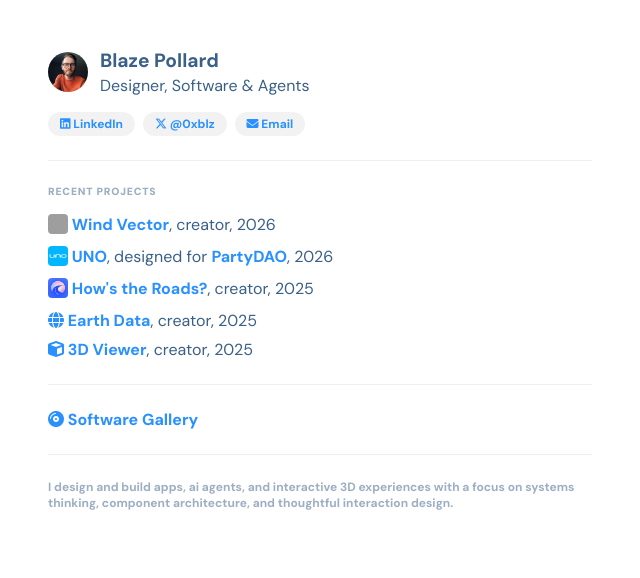
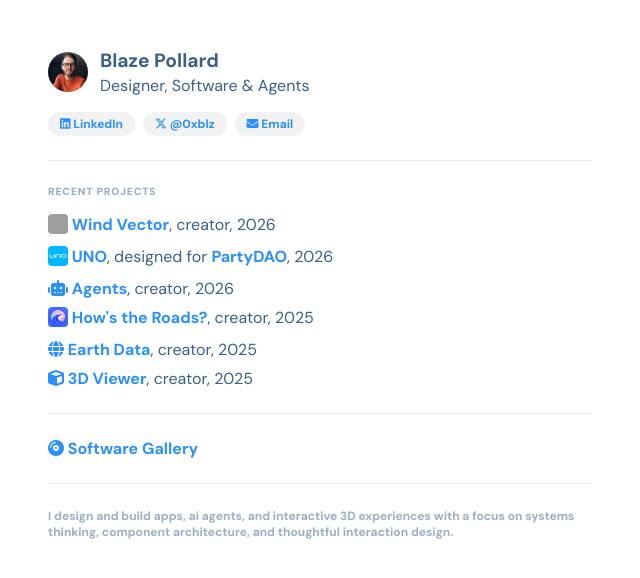
Before and after one commit to 0xblz/blaze-design, a Jekyll site: the page built from index.html, in a window 1280 px wide. Shown: the top 578 px of the page, without its empty margins (0-640 px from the left). Built offline with Jekyll 4.4.1, drawn with Linux system fonts in a browser that asks for light colours; nearby versions of some CDN libraries; grey boxes are pictures that could not be loaded.

Commit message:
Add Agents to projects list
Co-Authored-By: Claude Opus 4.6 (1M context) <noreply@anthropic.com>

```diff
--- a/index.html
+++ b/index.html
@@ -24,6 +24,7 @@ js: gallery
 <ul>
     <li><a href="https://windvector.app" target="_blank"><img src="https://windvector.app/assets/images/app-icon.jpg" alt="Wind Vector"> Wind Vector</a>, creator, 2026</li>
     <li><a href="https://world.org/ecosystem/app_a4f7f3e62c1de0b9490a5260cb390b56" target="_blank"><img src="/assets/images/uno.png" alt="UNO"> UNO</a>, designed for <a href="https://x.com/prtyDAO" target="_blank">PartyDAO</a>, 2026</li>
+    <li><a href="https://agents.blaze.design" target="_blank"><i class="fa-solid fa-robot"></i> Agents</a>, creator, 2026</li>
     <li><a href="https://apps.apple.com/us/app/hows-the-roads/id6742173400" target="_blank"><img src="/assets/images/roads.png" alt="How's the Roads?"> How's the Roads?</a>, creator, 2025</li>
     <li><a href="https://earthdatafeed.com/" target="_blank"><i class="fa-solid fa-globe"></i> Earth Data</a>, creator, 2025</li>
     <li><a href="https://3d.blaze.design/" target="_blank"><i class="fa-solid fa-cube"></i> 3D Viewer</a>, creator, 2025</li>
```
